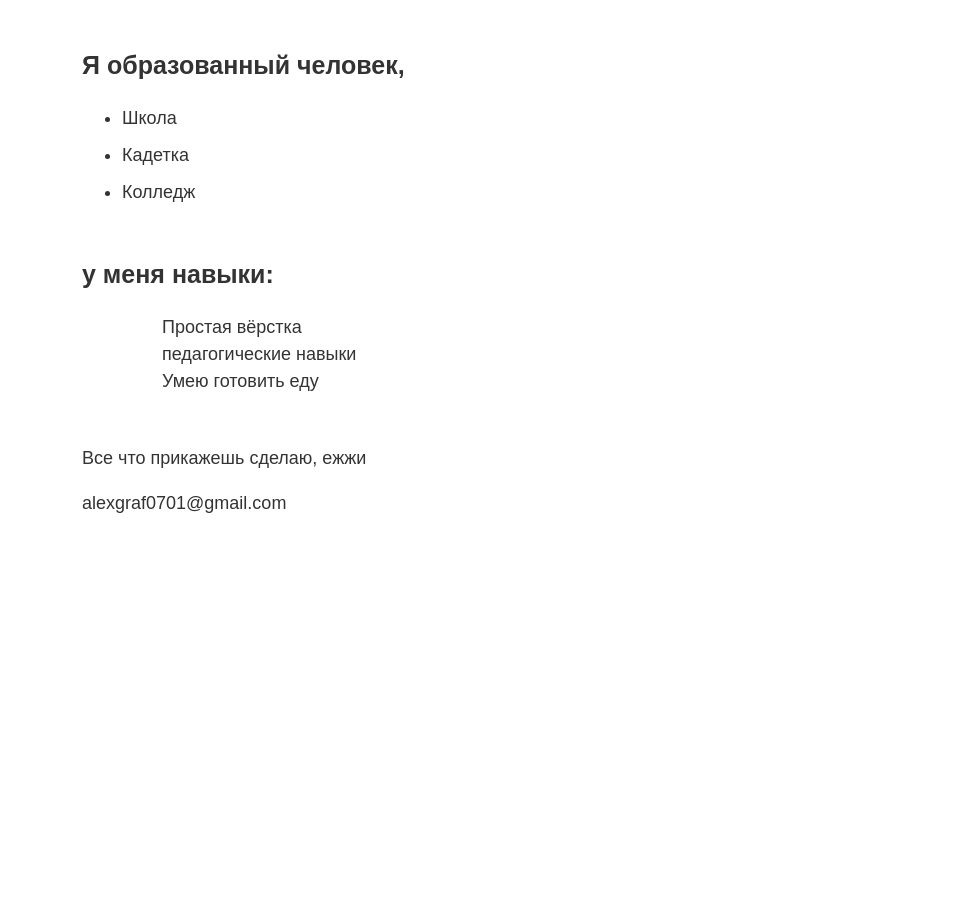
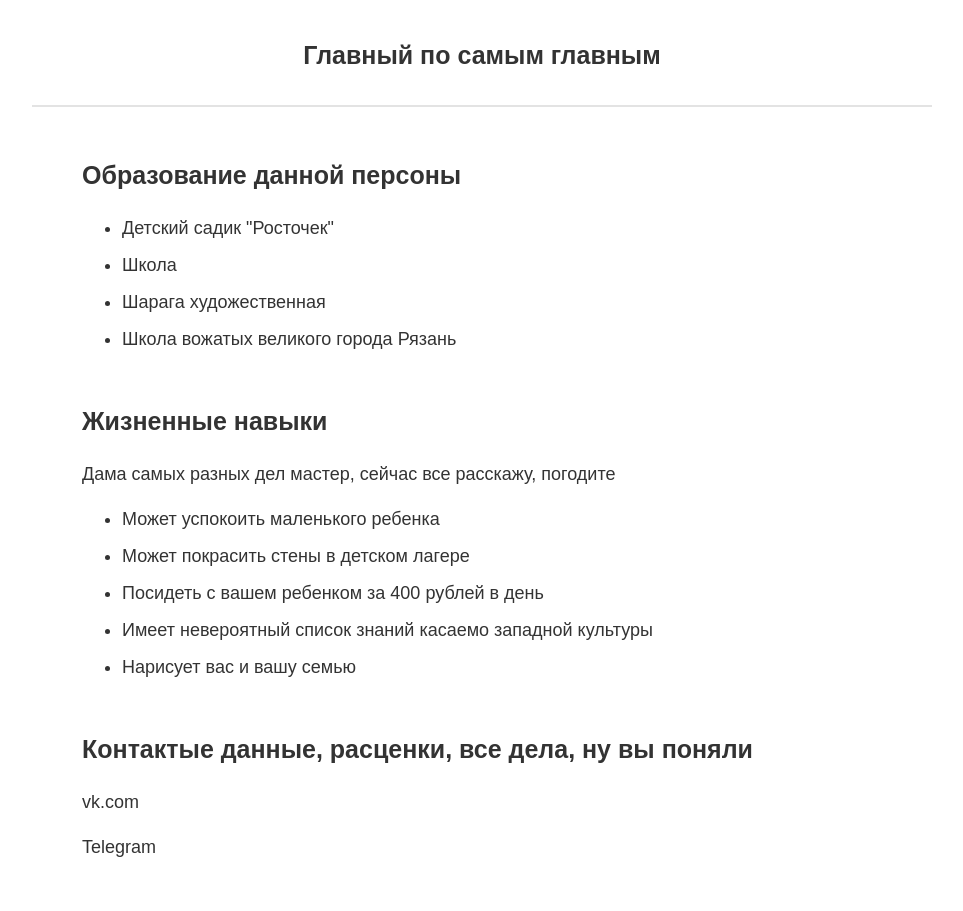
Before and after one commit to MrKeke/MrKeke.github.io, a plain HTML site: page index.html in a window 1280 px wide. Shown: the part 313-1224 px from the top of the page, without its empty margins (158-1121 px from the left). Before the commit the page ends 880 px from the top, so only its background shows below. Drawn offline with Linux system fonts and the light colour scheme.

Commit message:
Update index.html

```diff
--- a/index.html
+++ b/index.html
@@ -11,37 +11,42 @@
     <main>
 
         <h1>
-            Графов Александр Алексеевич
+            Карих Ульяна Игорьевна
+            <p>Ома</p>
         </h1>
         <h2>
-            Главный
+            Главный по самым главным
         </h2>
 
         <section>
             <h2>
-                Я образованный человек,
+                Образование данной персоны
             </h2>
             <ul>
+                <li>Детский садик "Росточек"</li>
                 <li>Школа</li>
-                <li>Кадетка</li>
-                <li>Колледж</li>
+                <li>Шарага художественная</li>
+                <li>Школа вожатых великого города Рязань</li>
             </ul>
         </section>
 
         <section>
-           <h2>у меня навыки:</h2>
+           <h2>Жизненные навыки</h2>
 
-           <p></p>
+           <p>Дама самых разных дел мастер, сейчас все расскажу, погодите</p>
             <ul>
-                <ol>Простая вёрстка</ol>
-                <ol>педагогические навыки</ol>
-                <ol>Умею готовить еду</ol>
+                <li>Может успокоить маленького ребенка</li>
+                <li>Может покрасить стены в детском лагере</li>
+                <li>Посидеть с вашем ребенком за 400 рублей в день</li>
+                <li>Имеет невероятный список знаний касаемо западной культуры</li>
+                <li>Нарисует вас и вашу семью</li>
             </ul>
         </section>
 
         <section>
-            Все что прикажешь сделаю, ежжи
-           <p> alexgraf0701@gmail.com </p>
+            <h2>Контактые данные, расценки, все дела, ну вы поняли</h2>
+           <p><a href="https://vk.com/omachannn"></a>vk.com</p>
+           <p><a href="https://t.me/+_dg7ZB6gHFBkODZi"></a>Telegram</p>
         </section>
 
         </main>
```
